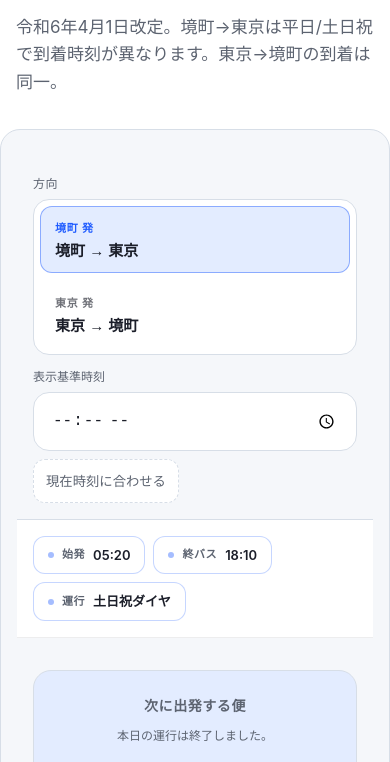
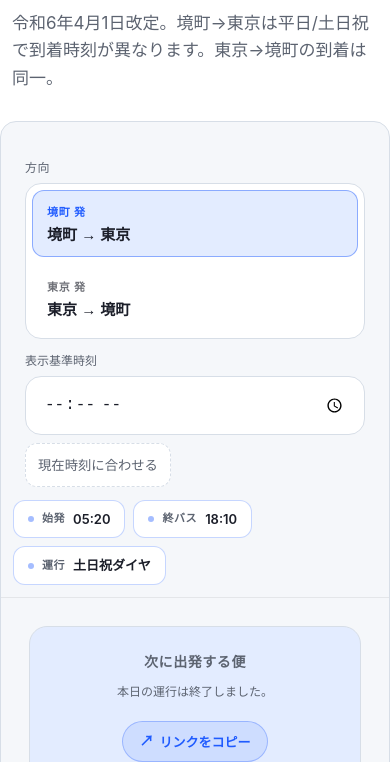
Before and after one commit to ysatodat/Sakaimachi-Tokyo-Bus-App, an Astro site: page / in a window 390 px wide. Shown: the part 136-898 px from the top of the page. Built offline with nearby package versions, Linux system fonts and the light colour scheme; Astro itself is replaced by a stand-in of ours; no server answers.

Commit message:
chore(ui): モバイル余白とフォームの調整

```diff
--- a/src/styles/global.css
+++ b/src/styles/global.css
@@ -42,7 +42,7 @@
 .controls{display:grid;gap:12px;grid-template-columns:repeat(auto-fit,minmax(200px,1fr));padding:16px;border-bottom:1px solid var(--border)}
 .control label{display:block;font-size:12px;color:var(--muted);margin-bottom:6px}
 .control .control-label{display:block;font-size:12px;color:var(--muted);margin-bottom:6px;letter-spacing:.04em}
-select,input[type=time]{width:100%;padding:14px 16px;border-radius:14px;background:#fff;color:var(--text);border:1px solid var(--border);min-height:48px;font-size:16px;line-height:1.4;transition:border-color .2s,box-shadow .2s}
+select,input[type=time]{width:100%;padding:14px 16px;padding-right:40px;border-radius:14px;background:#fff;color:var(--text);border:1px solid var(--border);min-height:48px;font-size:16px;line-height:1.4;transition:border-color .2s,box-shadow .2s}
 select:focus,input[type=time]:focus{border-color:rgba(31,91,255,.6);box-shadow:0 0 0 3px rgba(31,91,255,.18);outline:none}
 .segmented{display:grid;width:100%;grid-template-columns:repeat(auto-fit,minmax(164px,1fr));gap:8px;border:1px solid var(--border);background:#fff;border-radius:16px;padding:6px}
 .segmented__option{display:flex;flex-direction:column;align-items:flex-start;gap:4px;padding:12px 14px;border-radius:12px;border:1px solid transparent;background:transparent;color:var(--muted);font-size:14px;font-weight:600;cursor:pointer;transition:background .2s,border-color .2s,color .2s}
@@ -96,10 +96,26 @@
 .quick-link__desc{font-size:13px;color:var(--muted)}
 .quick-link__icon{margin-top:8px;font-size:14px;color:var(--accent)}
 
-@media (max-width:768px){
+@media (max-width: 768px){
+  .container{padding:14px}
+  .card{border-radius:18px}
+  .summary{position:static;margin:0 0 16px;background:var(--surface)}
   .footer{flex-direction:column;align-items:flex-start;text-align:left}
-  .summary{position:static;margin:0 0 16px;background:var(--bg);box-shadow:none}
-  .card{border-radius:20px}
+}
+
+@media (max-width: 480px){
+  .container{padding:12px}
+  .card{padding:12px 12px 20px;border-radius:16px}
+  .summary{margin:-12px -12px 12px;padding:12px}
+  .controls{padding:12px}
+  .quick-links{grid-template-columns:1fr;gap:10px;margin:12px 0 20px}
+  .quick-link{padding:12px 14px}
+  select,input[type=time]{padding:16px 18px;min-height:52px;border-radius:16px}
+  .chip{padding:8px 14px;font-size:13px}
+  .hero{padding:20px 16px}
+  .tripRow{padding:14px 16px}
+  .trip-extra{padding:0 16px 16px}
+  .footer{padding:20px}
 }
 
 /* Hero (次発を強調表示) */
@@ -119,10 +135,5 @@
 .hero-helper p{margin:0}
 .hero-helper p+p{margin-top:8px}
 
-@media (max-width: 600px){
-  select,input[type=time]{padding:16px 18px;min-height:52px;border-radius:16px}
-  .chip{padding:8px 14px;font-size:13px}
-}
-
 /* a11y: visually hidden */
 .sr-only{position:absolute;width:1px;height:1px;padding:0;margin:-1px;overflow:hidden;clip:rect(0,0,0,0);white-space:nowrap;border:0}
```
